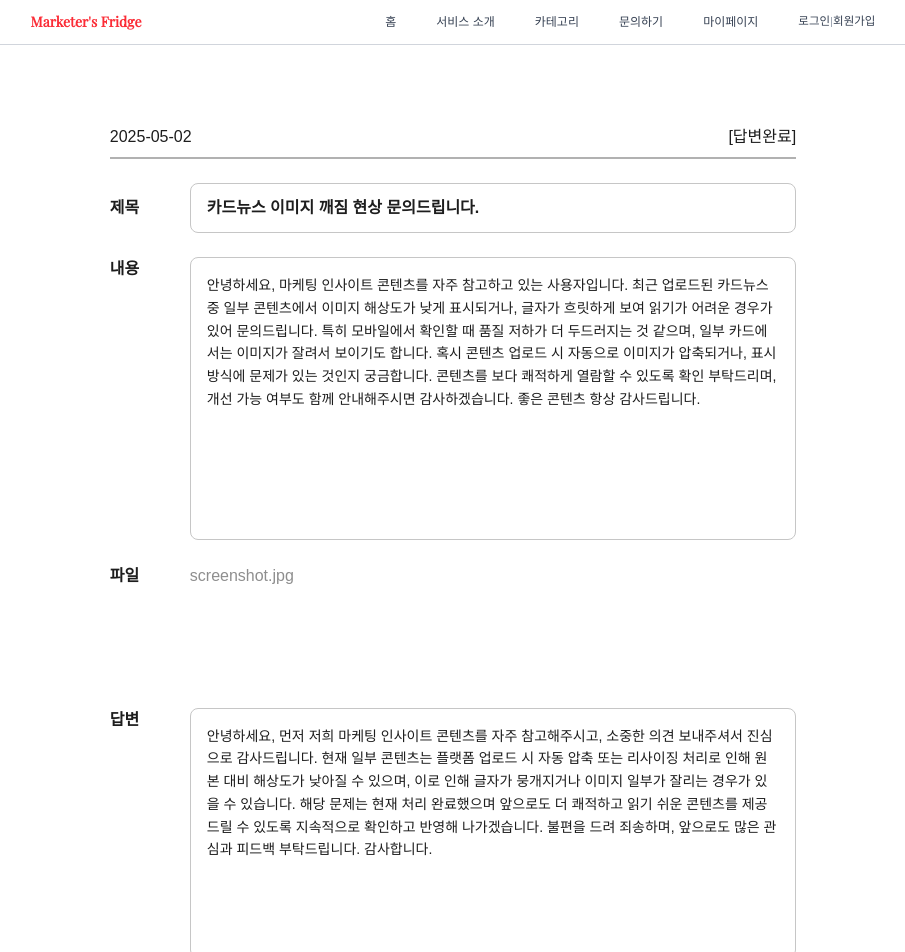
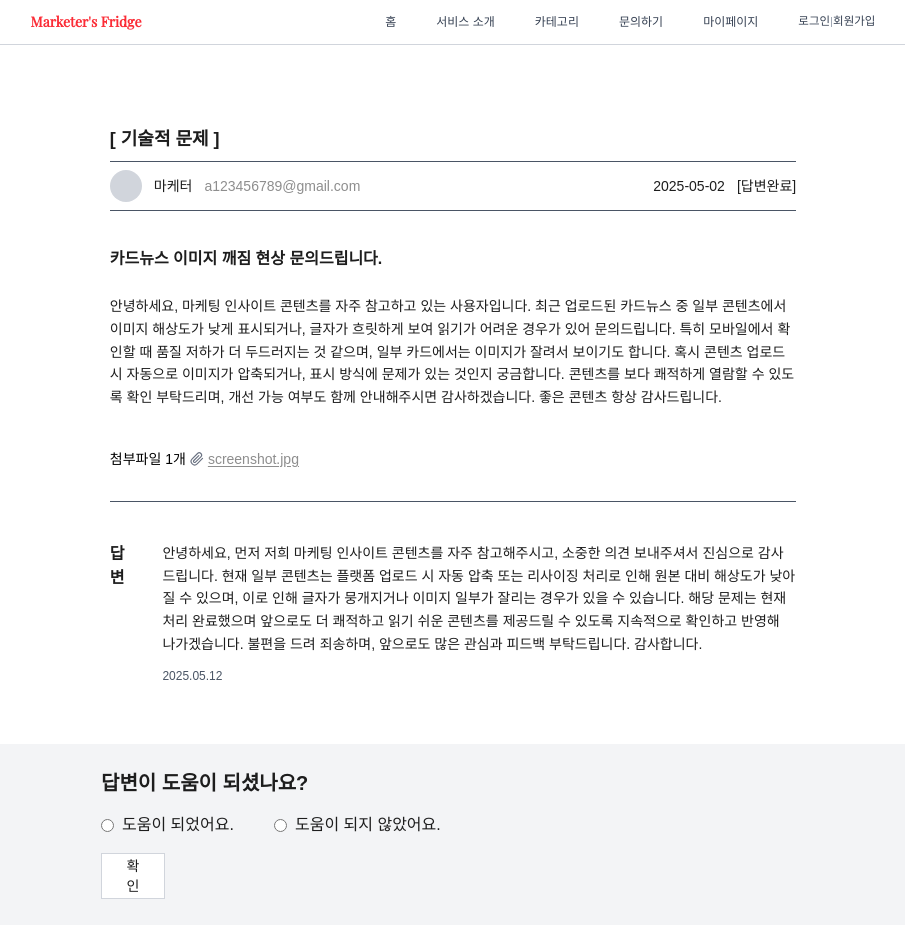
Before and after one commit to Marketer-s-Fridge/Client, a Next.js app: page /myPage/myContact/detail/processed in a window 1280 px wide. Shown: the top 952 px of the page, without its empty margins (187-1092 px from the left). Built offline with nearby package versions, Linux system fonts and the light colour scheme.

Commit message:
fix: 마이페이지-문의 답변/미답변 페이지 UI 변경

```diff
--- a/src/app/myPage/myContact/detail/processed/page.tsx
+++ b/src/app/myPage/myContact/detail/processed/page.tsx
@@ -1,97 +1,99 @@
 "use client";
+
 import Header from "@/components/header";
 import React from "react";
+import { FiPaperclip } from "react-icons/fi";
 
 const InquiryDetailPage: React.FC = () => {
+  return (
+    <div className="flex flex-col bg-white text-[#1D1D1D]">
+      <Header />
+      <main className="w-full flex justify-center px-4">
+        <div className="w-full px-[5%] lg:px-[22.5%] mt-20">
+          {/* 문의 카테고리 */}
+          <p className="text-lg font-bold mb-2">[ 기술적 문제 ]</p>
 
-  return (
-    <div className="flex flex-col bg-white">
-      <Header />
-      <main className="w-full flex justify-center bg-white text-[#1D1D1D] px-4">
-        <div className="w-full px-[5%] lg:px-[22.5%] mt-20">
-          {/* 날짜 + 상태 */}
-          <div className="flex justify-between">
-            <span className="text-base">2025-05-02</span>
-            <span className="text-base">[답변완료]</span>
+          {/* 유저 정보 */}
+          <div className="flex items-center gap-3 mb-1 border-gray-600 border-y-1 py-2">
+            <div className="w-8 h-8 rounded-full bg-gray-300" />
+            <span className="text-sm font-medium">마케터</span>
+            <span className="text-sm text-[#8E8E8E]">a123456789@gmail.com</span>
+            <span className="ml-auto text-sm">2025-05-02</span>
+            <span className="text-sm ">[답변완료]</span>
           </div>
 
-          <div className="w-full h-[2px] bg-[#b1b1b1] mt-2 mb-6" />
-
+          <div className="py-8">
             {/* 제목 */}
-          <div className="flex items-center mb-6">
-            <label className="w-20 text-balance font-bold">제목</label>
-            <p className="flex-1 border border-[#C6C6C6] rounded-lg px-4 py-3 font-bold text-base bg-transparent">
+            <p className="text-base font-bold mb-6">
               카드뉴스 이미지 깨짐 현상 문의드립니다.
             </p>
-          </div>
 
-          {/* 내용 */}
-          <div className="flex mb-6">
-            <label className="w-20 text-balance font-bold">내용</label>
-            <div className="flex-1 border border-[#C6C6C6] rounded-lg px-4 pt-4 pb-32">
-              <p className="whitespace-pre-line text-sm leading-relaxed">
+            {/* 본문 내용 */}
+            <p className=" whitespace-pre-line text-sm leading-relaxed text-[#1D1D1D]">
               안녕하세요, 마케팅 인사이트 콘텐츠를 자주 참고하고 있는
               사용자입니다. 최근 업로드된 카드뉴스 중 일부 콘텐츠에서 이미지
               해상도가 낮게 표시되거나, 글자가 흐릿하게 보여 읽기가 어려운
-                경우가 있어 문의드립니다. 특히 모바일에서 확인할 때 품질 저하가
-                더 두드러지는 것 같으며, 일부 카드에서는 이미지가 잘려서
-                보이기도 합니다. 혹시 콘텐츠 업로드 시 자동으로 이미지가
-                압축되거나, 표시 방식에 문제가 있는 것인지 궁금합니다. 콘텐츠를
-                보다 쾌적하게 열람할 수 있도록 확인 부탁드리며, 개선 가능 여부도
-                함께 안내해주시면 감사하겠습니다. 좋은 콘텐츠 항상 감사드립니다.
+              경우가 있어 문의드립니다. 특히 모바일에서 확인할 때 품질 저하가 더
+              두드러지는 것 같으며, 일부 카드에서는 이미지가 잘려서 보이기도
+              합니다. 혹시 콘텐츠 업로드 시 자동으로 이미지가 압축되거나, 표시
+              방식에 문제가 있는 것인지 궁금합니다. 콘텐츠를 보다 쾌적하게
+              열람할 수 있도록 확인 부탁드리며, 개선 가능 여부도 함께
+              안내해주시면 감사하겠습니다. 좋은 콘텐츠 항상 감사드립니다.
+            </p>
+
+            {/* 첨부 파일 */}
+            <div className="flex items-center gap-1 text-sm text-[#000000] mt-10">
+              <span>첨부파일 1개</span>
+              <FiPaperclip className="text-gray-500" />
+              <span className="text-[#8E8E8E] underline underline-offset-2 cursor-pointer">
+                screenshot.jpg
+              </span>
+            </div>
+          </div>
+
+          <div className="w-full h-[1px] bg-[#4a5565] mb-3" />
+
+          {/* 답변 작성 */}
+          <div className="flex flex-row gap-6 mt-10 mb-15">
+            <p className="w-1/5 text-base font-bold flex-nowrap">답변</p>
+            <p className="text-sm leading-relaxed whitespace-pre-line">
+              안녕하세요, 먼저 저희 마케팅 인사이트 콘텐츠를 자주 참고해주시고,
+              소중한 의견 보내주셔서 진심으로 감사드립니다. 현재 일부 콘텐츠는
+              플랫폼 업로드 시 자동 압축 또는 리사이징 처리로 인해 원본 대비
+              해상도가 낮아질 수 있으며, 이로 인해 글자가 뭉개지거나 이미지
+              일부가 잘리는 경우가 있을 수 있습니다. 해당 문제는 현재 처리
+              완료했으며 앞으로도 더 쾌적하고 읽기 쉬운 콘텐츠를 제공드릴 수
+              있도록 지속적으로 확인하고 반영해 나가겠습니다. 불편을 드려
+              죄송하며, 앞으로도 많은 관심과 피드백 부탁드립니다. 감사합니다.
+              <p className="mt-3 text-xs text-gray-600">2025.05.12</p>
             </p>
           </div>
         </div>
-
-          {/* 파일 */}
-          <div className="flex items-center mb-6">
-            <label className="w-20 text-balance font-bold">파일</label>
-            <span className="text-base text-[#8E8E8E]">screenshot.jpg</span>
-          </div>
-
-          {/* 답변 */}
-          <div className="flex mt-30 mb-6">
-            <label className="w-20 text-balance font-bold">답변</label>
-            <div className="flex-1 border border-[#C6C6C6] rounded-lg px-4 pt-4 pb-24">
-              <p className="whitespace-pre-line text-sm leading-relaxed">
-                안녕하세요, 먼저 저희 마케팅 인사이트 콘텐츠를 자주
-                참고해주시고, 소중한 의견 보내주셔서 진심으로 감사드립니다. 현재
-                일부 콘텐츠는 플랫폼 업로드 시 자동 압축 또는 리사이징 처리로
-                인해 원본 대비 해상도가 낮아질 수 있으며, 이로 인해 글자가
-                뭉개지거나 이미지 일부가 잘리는 경우가 있을 수 있습니다. 해당
-                문제는 현재 처리 완료했으며 앞으로도 더 쾌적하고 읽기 쉬운
-                콘텐츠를 제공드릴 수 있도록 지속적으로 확인하고 반영해
-                나가겠습니다. 불편을 드려 죄송하며, 앞으로도 많은 관심과 피드백
-                부탁드립니다. 감사합니다.
-              </p>
-            </div>
-          </div>
-
-          <div className="w-full h-[1px] bg-[#A6A6A6] my-8" />
-
-          {/* 피드백 질문 */}
-          <p className="text-[20px] font-bold mb-2.5">
-            답변이 도움이 되셨나요?
-          </p>
-          <div className="flex gap-12 mb-16">
-            <label className="flex items-center gap-2 text-[15px]">
+      </main>
+      {/* 피드백 */}
+      <div className="w-full flex flex-col px-[5%] lg:px-[22.5%] py-[2%] bg-gray-100 gap-4">
+        <p className="text-xl font-bold ">답변이 도움이 되셨나요?</p>
+        <div className="flex gap-10">
+          <label className="flex items-center gap-2 text-medium">
             <input type="radio" name="feedback" />
             도움이 되었어요.
           </label>
-            <label className="flex items-center gap-2 text-[15px]">
+          <label className="flex items-center gap-2 text-medium">
             <input type="radio" name="feedback" />
             도움이 되지 않았어요.
           </label>
         </div>
+        <button className="w-1/11 px-6 bg-white border border-gray-300 text-sm py-0.5 cursor-pointer">
+          확인
+        </button>
+      </div>
 
-          {/* 돌아가기 버튼 */}
-          <div className="flex justify-end mb-15">
-            <button className="bg-[#FF4545] text-white px-8 py-2.5 rounded-[30px] text-base font-medium">
+      {/* 버튼 */}
+      <div className="flex justify-end w-full px-[5%] lg:px-[22.5%] pt-[3%] pb-[8%]">
+        <button className="bg-[#FF4545] text-white px-6 py-1.5 rounded-full text-sm font-medium cursor-pointer">
           돌아가기
         </button>
       </div>
-        </div>
-      </main>
     </div>
   );
 };
--- a/src/app/myPage/myContact/detail/unprocessed/page.tsx
+++ b/src/app/myPage/myContact/detail/unprocessed/page.tsx
@@ -1,61 +1,66 @@
 "use client";
+
 import Header from "@/components/header";
 import React from "react";
+import { FiPaperclip } from "react-icons/fi";
 
 const InquiryDetailPage: React.FC = () => {
   return (
-    <div className="flex flex-col bg-white">
+    <div className="flex flex-col bg-white text-[#1D1D1D]">
       <Header />
-      <main className="w-full flex justify-center bg-white text-[#1D1D1D] px-4">
+      <main className="w-full flex justify-center px-4">
         <div className="w-full px-[5%] lg:px-[22.5%] mt-20">
-          {/* 날짜 + 상태 */}
-          <div className="flex justify-between">
-            <span className="text-base">2025-05-02</span>
-            <span className="text-base">[미답변]</span>
+          {/* 문의 카테고리 */}
+          <p className="text-lg font-bold mb-2">[ 기술적 문제 ]</p>
+
+          {/* 유저 정보 */}
+          <div className="flex items-center gap-3 mb-1 border-gray-600 border-y-1 py-2">
+            <div className="w-8 h-8 rounded-full bg-gray-300" />
+            <span className="text-sm font-medium">마케터</span>
+            <span className="text-sm text-[#8E8E8E]">a123456789@gmail.com</span>
+            <span className="ml-auto text-sm">2025-05-02</span>
+            <span className="text-sm ">[미답변]</span>
           </div>
 
-          <div className="w-full h-[2px] bg-[#b1b1b1] mt-2 mb-6" />
-
+          <div className="py-8">
             {/* 제목 */}
-          <div className="flex items-center mb-6">
-            <label className="w-20 text-balance font-bold">제목</label>
-            <p className="flex-1 border border-[#C6C6C6] rounded-lg px-4 py-3 font-bold text-base bg-transparent">
+            <p className="text-base font-bold mb-6">
               카드뉴스 이미지 깨짐 현상 문의드립니다.
             </p>
-          </div>
 
-          {/* 내용 */}
-          <div className="flex mb-6">
-            <label className="w-20 text-balance font-bold">내용</label>
-            <div className="flex-1 border border-[#C6C6C6] rounded-lg px-4 pt-4 pb-32">
-              <p className="whitespace-pre-line text-sm leading-relaxed">
+            {/* 본문 내용 */}
+            <p className=" whitespace-pre-line text-sm leading-relaxed text-[#1D1D1D]">
               안녕하세요, 마케팅 인사이트 콘텐츠를 자주 참고하고 있는
               사용자입니다. 최근 업로드된 카드뉴스 중 일부 콘텐츠에서 이미지
               해상도가 낮게 표시되거나, 글자가 흐릿하게 보여 읽기가 어려운
-                경우가 있어 문의드립니다. 특히 모바일에서 확인할 때 품질 저하가
-                더 두드러지는 것 같으며, 일부 카드에서는 이미지가 잘려서
-                보이기도 합니다. 혹시 콘텐츠 업로드 시 자동으로 이미지가
-                압축되거나, 표시 방식에 문제가 있는 것인지 궁금합니다. 콘텐츠를
-                보다 쾌적하게 열람할 수 있도록 확인 부탁드리며, 개선 가능 여부도
-                함께 안내해주시면 감사하겠습니다. 좋은 콘텐츠 항상 감사드립니다.
+              경우가 있어 문의드립니다. 특히 모바일에서 확인할 때 품질 저하가 더
+              두드러지는 것 같으며, 일부 카드에서는 이미지가 잘려서 보이기도
+              합니다. 혹시 콘텐츠 업로드 시 자동으로 이미지가 압축되거나, 표시
+              방식에 문제가 있는 것인지 궁금합니다. 콘텐츠를 보다 쾌적하게
+              열람할 수 있도록 확인 부탁드리며, 개선 가능 여부도 함께
+              안내해주시면 감사하겠습니다. 좋은 콘텐츠 항상 감사드립니다.
             </p>
+
+            {/* 첨부 파일 */}
+            <div className="flex items-center gap-1 text-sm text-[#000000] mt-10">
+              <span>첨부파일 1개</span>
+              <FiPaperclip className="text-gray-500" />
+              <span className="text-[#8E8E8E] underline underline-offset-2 cursor-pointer">
+                screenshot.jpg
+              </span>
             </div>
           </div>
 
-          {/* 파일 */}
-          <div className="flex items-center mb-6">
-            <label className="w-20 text-balance font-bold">파일</label>
-            <span className="text-base text-[#8E8E8E]">screenshot.jpg</span>
+          <div className="w-full h-[1px] bg-[#4a5565] mb-3" />
         </div>
+      </main>
 
-          {/* 돌아가기 버튼 */}
-          <div className="flex justify-end mb-15">
-            <button className="bg-[#FF4545] text-white px-8 py-2.5 rounded-[30px] text-base font-medium">
+      {/* 버튼 */}
+      <div className="flex justify-end w-full px-[5%] lg:px-[22.5%] pt-[3%] pb-[8%]">
+        <button className="bg-[#FF4545] text-white px-6 py-1.5 rounded-full text-sm font-medium cursor-pointer">
           돌아가기
         </button>
       </div>
-        </div>
-      </main>
     </div>
   );
 };
```
Lines whose indentation alone changed are shown as unchanged.
